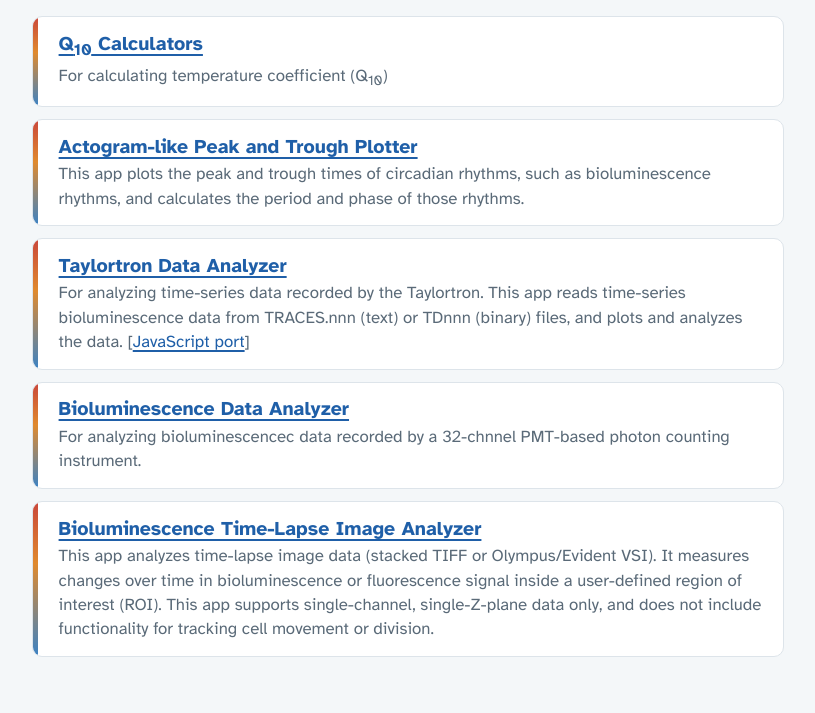
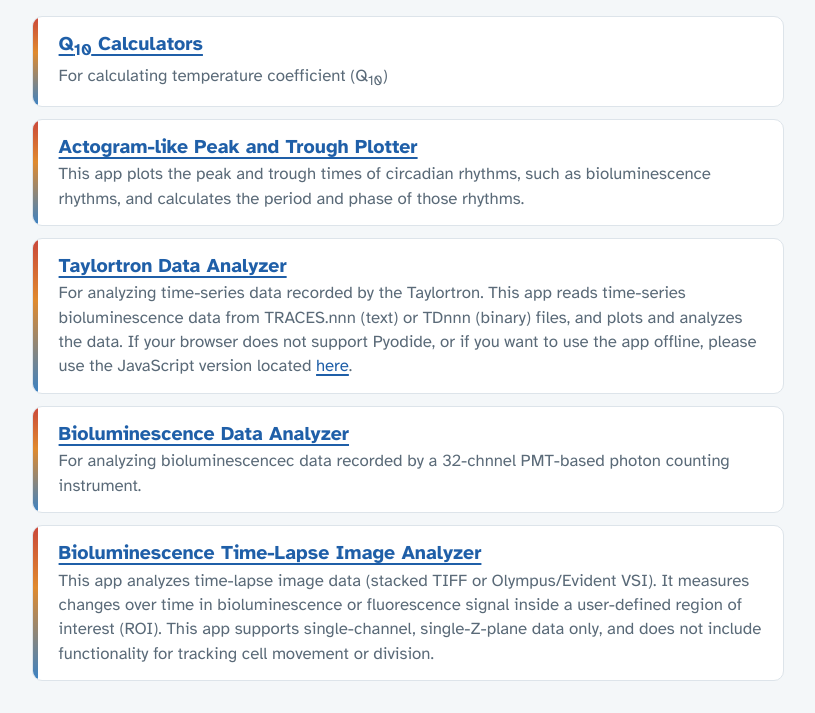
Before and after one commit to dxda6216/Web_Applications, a plain HTML site: page index.html in a window 1280 px wide. Shown: the part 107-820 px from the top of the page, without its empty margins (232-1047 px from the left). Drawn offline with Linux system fonts and the light colour scheme.

Commit message:
Enhance description for Taylortron Data Analyzer
Updated description for Taylortron Data Analyzer to include information about offline usage and a link to the JavaScript version.

```diff
--- a/index.html
+++ b/index.html
@@ -158,7 +158,7 @@
     </li>
     <li>
       <h2 class="name"><a href="./taylortron_data_analysis/index.html">Taylortron Data Analyzer</a></h2>
-      <p class="desc">For analyzing time-series data recorded by the Taylortron. This app reads time-series bioluminescence data from TRACES.nnn (text) or TDnnn (binary) files, and plots and analyzes the data. [<a href="./taylortron_data_analysis/index_js.html">JavaScript port</a>]</p>
+      <p class="desc">For analyzing time-series data recorded by the Taylortron. This app reads time-series bioluminescence data from TRACES.nnn (text) or TDnnn (binary) files, and plots and analyzes the data. If your browser does not support Pyodide, or if you want to use the app offline, please use the JavaScript version located <a href="./taylortron_data_analysis/index_js.html">here</a>.</p>
     </li>
     <li>
       <h2 class="name"><a href="./bioluminescence_data_analysis/index.html">Bioluminescence Data Analyzer</a></h2>
```
